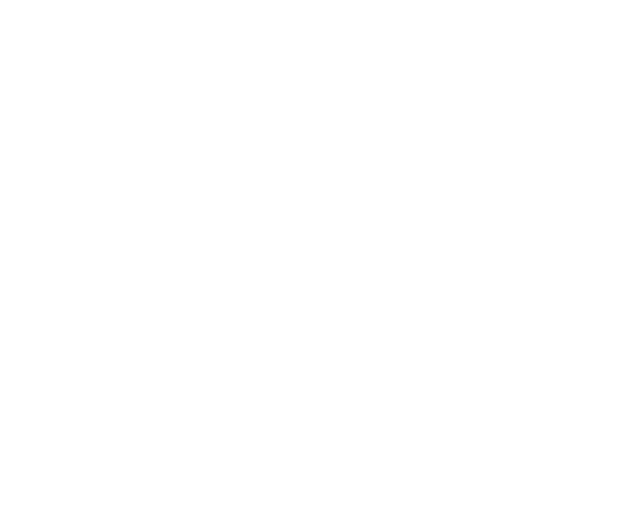
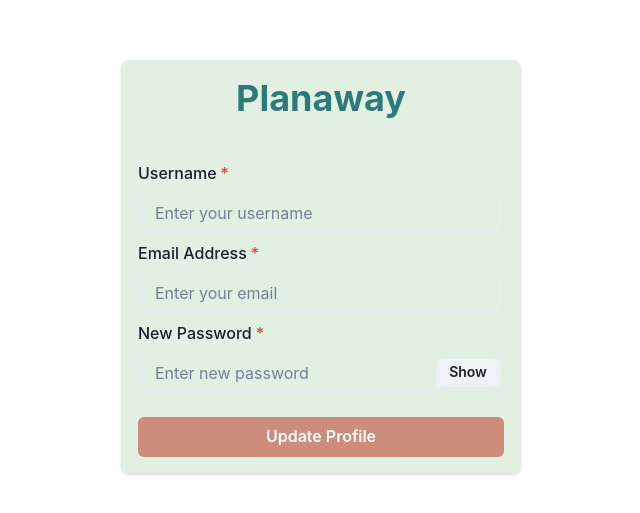
Before and after one commit to misshozzie/planaway-frontend, a React (Vite) app: page /profile in a window 1280 px wide. Before the commit this address had no page. Shown: the part 165-678 px from the top of the page, without its empty margins (319-959 px from the left). Built offline with nearby package versions, Linux system fonts and the light colour scheme.

Commit message:
Create user profile

```diff
--- a/src/App.jsx
+++ b/src/App.jsx
@@ -4,6 +4,7 @@ import TripPage from "./pages/TripPage";
 import PlanPage from "./pages/PlanPage";
 import NewTripForm from "./components/NewTripForm";
 import SignUp from "./pages/SignUp";
+import ProfileUpdate from "./components/ProfileUpdateForm";
 
 import "./App.css";
 
@@ -13,6 +14,7 @@ function App() {
       <Routes>
         <Route path="/" element={<HomePage />} />
         <Route path="/sign-up" element={<SignUp />} />
+        <Route path="/profile" element={<ProfileUpdate />} />
         <Route path="user/trips">
           <Route index={true} element={<TripPage />} />
           <Route path="new" element={<NewTripForm />} />
--- /dev/null
+++ b/src/components/ProfileUpdateForm.jsx
@@ -0,0 +1,196 @@
+import React, { useEffect, useState } from "react";
+import {
+  Box,
+  Flex,
+  FormControl,
+  FormLabel,
+  Input,
+  Button,
+  Heading,
+  InputGroup,
+  InputRightElement,
+  Spinner,
+  useColorModeValue,
+} from "@chakra-ui/react";
+import Joi from "joi";
+import Cookies from "js-cookie";
+import toast from "react-hot-toast";
+//import apis from "../services";
+
+//schema to validate input
+const schema = Joi.object({
+  userName: Joi.string().min(3).required().messages({
+    "string.required": "Username is required.",
+    "string.empty": "Username is required.",
+    "string.min": "Username must be at least 5 characters",
+  }),
+
+  email: Joi.string()
+    .email({ tlds: { allow: false } })
+    .required()
+    .messages({
+      "string.email": "Please enter a valid email address.",
+      "string.empty": "Email address is required.",
+      "any.required": "Email address is required.",
+    }),
+
+  password: Joi.string().optional(),
+});
+
+const ProfileUpdateForm = () => {
+  const [formData, setFormData] = useState({
+    userName: "",
+    email: "",
+    password: "",
+  });
+  const [errors, setErrors] = useState({});
+  const [showPassword, setShowPassword] = useState(false);
+  const [loading, setLoading] = useState(false);
+  const handleInputChange = (e) => {
+    const { name, value } = e.target;
+    setFormData((prevData) => ({
+      ...prevData,
+      [name]: value,
+    }));
+  };
+
+  const [newUsers, setNewUsers] = useState("");
+  useEffect(() => {
+    const userCookie = Cookies.get("user");
+    if (userCookie) {
+      let parseUser = userCookie?.substring(2);
+      const user = JSON?.parse(parseUser);
+      setNewUsers(user);
+      setFormData({
+        userName: user?.userName,
+        email: user?.email,
+      });
+    }
+  }, []);
+
+  const togglePasswordVisibility = () => {
+    setShowPassword(!showPassword);
+  };
+
+  const onSubmit = async () => {
+    const validation = schema.validate(formData, { abortEarly: false });
+
+    if (validation.error) {
+      const newErrors = {};
+      validation.error.details.forEach((detail) => {
+        const key = detail.path[0];
+        newErrors[key] = detail.message;
+      });
+      setErrors(newErrors);
+      console.error("Validation error:", validation.error.details);
+      return;
+    }
+
+    try {
+      setLoading(true);
+      const response = await apis?.updateProfile({
+        id: newUsers?._id,
+        body: formData,
+      });
+
+      if (response?.status === 200) {
+        toast.success(response?.data?.message, { id: 1 });
+      }
+      setLoading(false);
+    } catch (error) {
+      if (error.message) {
+        toast?.error(error?.message, { id: 1 });
+      }
+      setLoading(false);
+    }
+  };
+
+  return (
+    <Flex
+      align="center"
+      justify="center"
+      height="100vh"
+      bgSize="cover"
+    >
+      <Box
+        minW="400px"
+        borderWidth="1px"
+        borderRadius="lg"
+        p="4"
+        boxShadow="base"
+        bg={useColorModeValue('rgba(195, 226, 194, 0.50)', 'gray.700')}
+      >
+        <Heading
+          textAlign="center"
+          mb={10}
+          color={useColorModeValue('teal.600', 'teal.300')}
+          fontSize="4xl"
+        >
+          Planaway
+        </Heading>
+        <form>
+          <FormControl id="username" isRequired>
+            <FormLabel>Username</FormLabel>
+            <Input
+              type="text"
+              placeholder="Enter your username"
+              mb="2"
+              name="userName"
+              // value={formData.userName}
+              // onChange={handleInputChange}
+            />
+            {/* Render errors if there are any */}
+          </FormControl>
+
+          <FormControl id="email" isRequired>
+            <FormLabel>Email Address</FormLabel>
+            <Input
+              type="email"
+              placeholder="Enter your email"
+              mb="2"
+              name="email"
+              // value={formData.email}
+              // onChange={handleInputChange}
+            />
+            {/* Render errors if there are any */}
+          </FormControl>
+
+          <FormControl id="password" isRequired>
+            <FormLabel>New Password</FormLabel>
+            <InputGroup size="md">
+              <Input
+                pr="4.5rem"
+                type={showPassword ? "text" : "password"}
+                placeholder="Enter new password"
+                mb="2"
+                name="password"
+                // value={formData.password}
+                // onChange={handleInputChange}
+              />
+              <InputRightElement width="4.5rem">
+                <Button h="1.75rem" size="sm" onClick={() => setShowPassword(!showPassword)}>
+                  {showPassword ? "Hide" : "Show"}
+                </Button>
+              </InputRightElement>
+            </InputGroup>
+            <p style={{ color: "red" }}>{errors.password}</p>
+          </FormControl>
+
+          <Button
+            mt="4"
+            width="full"
+            bg="#CD8D7A"
+            color="white"
+            isLoading={loading}
+            loadingText="Updating..."
+            onClick={onSubmit}
+          >
+            Update Profile
+          </Button>
+        </form>
+      </Box>
+    </Flex>
+  );
+}
+
+export default ProfileUpdateForm;
```
Also changed, not shown: src/pages/ProfileUpdate.jsx (added, +12 -0 lines), src/services/index.js (added).
